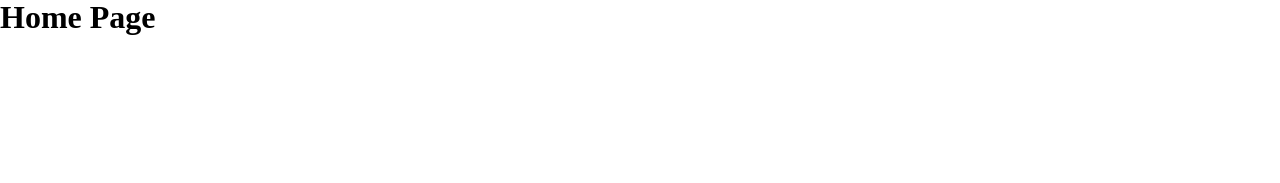
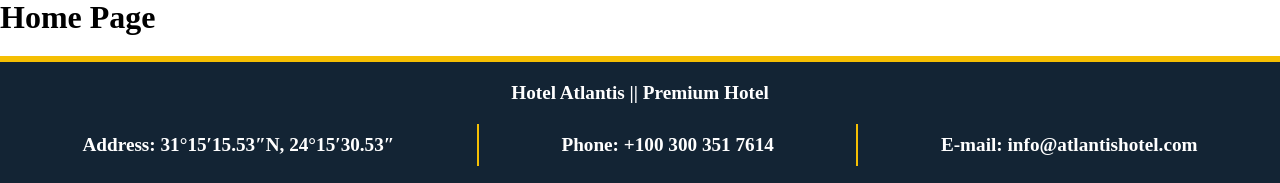
Before and after one commit to hallgatolaszlo/SzallodaWebApp, a React (Vite) app in the folder frontend/: page / in a window 1280 px wide. Shown: the part 912-1095 px from the top of the page. Before the commit the page ends 948 px from the top, so only its background shows below. Built offline with nearby package versions, Linux system fonts and the light colour scheme.

Commit message:
css bug fixes (sort of, temporary changes at most)

```diff
--- /dev/null
+++ b/frontend/src/components/Footer.jsx
@@ -0,0 +1,20 @@
+import "../css/Footer.css";
+
+function Footer() {
+    return (
+        <>
+            <footer>
+                <hr className="footer-hr"/>
+                <h3 className="footer-text footer-text-1">Hotel Atlantis || Premium Hotel</h3>
+                <div className="footer-contact">
+                    <h3 className="footer-text footer-text-2">Address: 31°15′15.53″N, 24°15′30.53″</h3>
+                    <h3 className="footer-text footer-text-2">Phone: +100 300 351 7614</h3>
+                    <h3 className="footer-text footer-text-2">E-mail: info@atlantishotel.com</h3>
+                </div>
+            </footer>
+        </>
+    );
+}
+
+
+export default Footer;
--- /dev/null
+++ b/frontend/src/css/Footer.css
@@ -0,0 +1,63 @@
+footer {
+    background-color: var(--color1);
+    color: var(--white);
+}
+
+.footer-text {
+    align-items: center;
+    text-align: center;
+    font-size: 1.2rem;
+}
+
+.footer-text-1 {
+    padding-top: 20px;
+    padding-bottom: 0;
+}
+
+.footer-hr {
+    margin-top: 20px;
+    border: 3px solid var(--deeper-gold);
+}
+
+.footer-contact {
+    margin-top: 20px;
+    display: flex;
+    justify-content: space-evenly;
+
+}
+
+.footer-contact .footer-text {
+    padding: 10px;
+}
+
+.footer-contact:last-child {
+    padding-bottom: 20px;
+}
+
+.footer-contact::before, .footer-contact::after {
+    align-self: stretch;
+    content: '';
+    border: 1px solid var(--deeper-gold);
+}
+
+.footer-contact .footer-text:first-child {
+    order: -1;
+}
+
+.footer-contact .footer-text:last-child {
+    order: 1;
+}
+
+
+@media (max-width: 900px) {
+    .footer-contact {
+        flex-direction: column;
+    }
+
+    .footer-contact::before, .footer-contact::after {
+        width: 30%;
+        align-self: center;
+        content: '';
+        border: 1px solid var(--deeper-gold);
+    }
+}
--- a/frontend/src/css/index.css
+++ b/frontend/src/css/index.css
@@ -1,3 +1,5 @@
+@import url('https://fonts.googleapis.com/css2?family=Roboto:ital,wght@0,100..900;1,100..900&display=swap');
+
 :root {
     --color1: #132434;
     --color2: #226383;
@@ -6,10 +8,12 @@
     --color5: #fff0d3;
     --white: #fff;
     --vibrant-gold: #ffd700;
-    --deeper-gold: #f5bf03
+    --deeper-gold: #f5bf03;
+    --base-font: 'Roboto', sans-serif;
 }
 
 * {
     margin: 0;
     padding: 0;
+    font-style: var(--base-font);
 }
--- a/frontend/src/pages/Home.jsx
+++ b/frontend/src/pages/Home.jsx
@@ -1,4 +1,5 @@
 import Land from "../components/Land.jsx";
+import Footer from "../components/Footer.jsx";
 
 function Home() {
 
@@ -17,6 +18,8 @@ function Home() {
             <div>
                 <h1>Home Page</h1>
             </div>
+
+            <Footer/>
         </>
     );
 }
```
